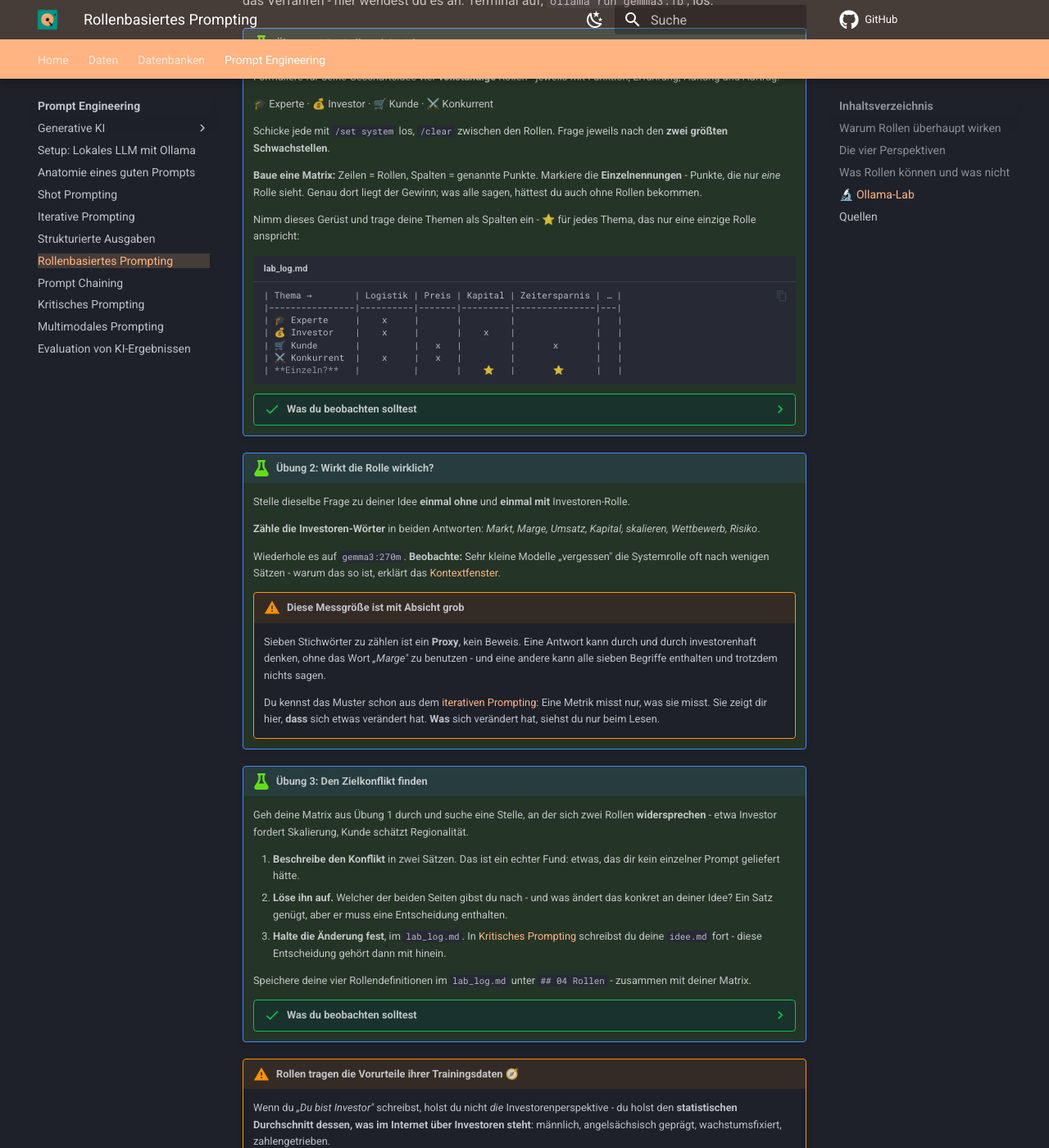
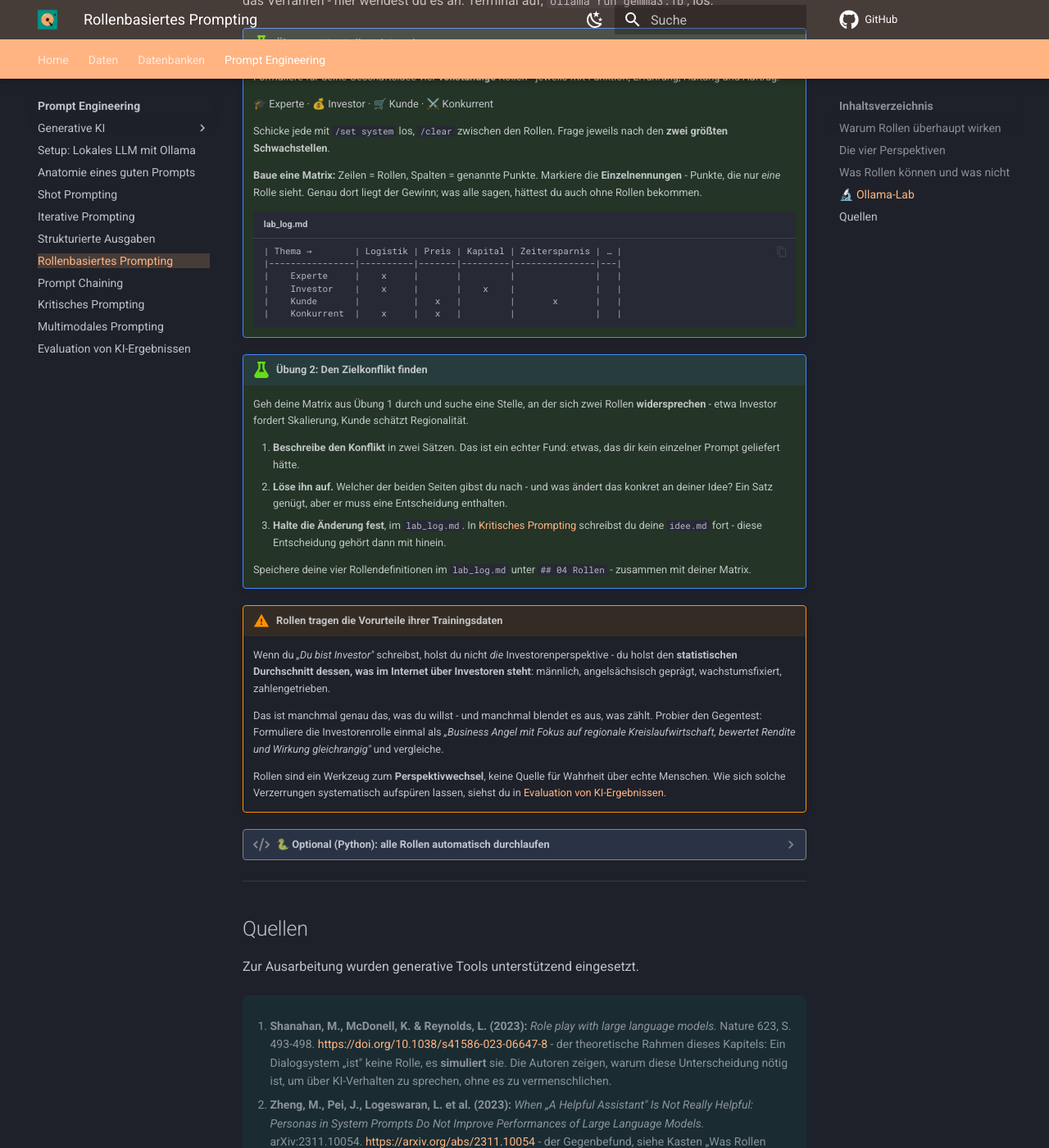
Before and after one commit to mciwing/data-campus, an MkDocs documentation site: the page built from docs/prompt/rollen.md, in a window 1280 px wide and 1400 px high, scrolled down 2833 px. Shown: the whole window at 82% size. Built offline with MkDocs 1.6.1 and Material for MkDocs 9.7.7, drawn with Linux system fonts in a browser that asks for light colours; comment, search, counter and statistics services are not loaded.

Commit message:
Update rollen.md

````diff
--- a/docs/prompt/rollen.md
+++ b/docs/prompt/rollen.md
@@ -164,41 +164,16 @@ Alles ab hier drehst du an **deiner eigenen Geschäftsidee**. Die Beispiele oben
 
     **Baue eine Matrix:** Zeilen = Rollen, Spalten = genannte Punkte. Markiere die **Einzelnennungen** - Punkte, die nur *eine* Rolle sieht. Genau dort liegt der Gewinn; was alle sagen, hättest du auch ohne Rollen bekommen.
 
-    Nimm dieses Gerüst und trage deine Themen als Spalten ein - ⭐ für jedes Thema, das nur eine einzige Rolle anspricht:
-
     ```markdown title="lab_log.md"
     | Thema →        | Logistik | Preis | Kapital | Zeitersparnis | … |
     |----------------|----------|-------|---------|---------------|---|
-    | 🎓 Experte     |    x     |       |         |               |   |
-    | 💰 Investor    |    x     |       |    x    |               |   |
-    | 🛒 Kunde       |          |   x   |         |       x       |   |
-    | ⚔️ Konkurrent  |    x     |   x   |         |               |   |
-    | **Einzeln?**   |          |       |    ⭐   |       ⭐      |   |
+    |    Experte     |    x     |       |         |               |   |
+    |    Investor    |    x     |       |    x    |               |   |
+    |    Kunde       |          |   x   |         |       x       |   |
+    |    Konkurrent  |    x     |   x   |         |               |   |
     ```
 
-    ??? success "Was du beobachten solltest"
-
-        Ein bis zwei Themen nennen **alle vier** Rollen - meist das Offensichtliche (Wettbewerb, Logistik). Diese Punkte hättest du auch ohne Rollen bekommen; sie sind der Beleg dafür, dass die Rollen nicht bloß Zufall produzieren.
-
-        Interessant sind die zwei bis vier **Einzelnennungen**. Erfahrungsgemäß liefert die Kundenrolle die überraschendsten - sie fragt nach Dingen, an die man beim Bauen der Idee nicht denkt (Wann wird geliefert? Was, wenn ich nicht da bin?).
-
-        Wenn bei dir **alle** Rollen dasselbe sagen: Deine Rollen sind zu dünn. Prüfe, ob wirklich alle vier Bestandteile drin sind - besonders die **Haltung** (skeptisch, ungeduldig, angriffslustig) macht den Unterschied.
-
-!!! lab "Übung 2: Wirkt die Rolle wirklich?"
-
-    Stelle dieselbe Frage zu deiner Idee **einmal ohne** und **einmal mit** Investoren-Rolle.
-
-    **Zähle die Investoren-Wörter** in beiden Antworten: *Markt, Marge, Umsatz, Kapital, skalieren, Wettbewerb, Risiko*.
-
-    Wiederhole es auf `gemma3:270m`. **Beobachte:** Sehr kleine Modelle „vergessen" die Systemrolle oft nach wenigen Sätzen - warum das so ist, erklärt das [Kontextfenster](halluzinationen-kontextfenster.md).
-
-    !!! warning "Diese Messgröße ist mit Absicht grob"
-
-        Sieben Stichwörter zu zählen ist ein **Proxy**, kein Beweis. Eine Antwort kann durch und durch investorenhaft denken, ohne das Wort *„Marge"* zu benutzen - und eine andere kann alle sieben Begriffe enthalten und trotzdem nichts sagen.
-
-        Du kennst das Muster schon aus dem [iterativen Prompting](iteratives.md): Eine Metrik misst nur, was sie misst. Sie zeigt dir hier, **dass** sich etwas verändert hat. **Was** sich verändert hat, siehst du nur beim Lesen.
-
-!!! lab "Übung 3: Den Zielkonflikt finden"
+!!! lab "Übung 2: Den Zielkonflikt finden"
 
     Geh deine Matrix aus Übung 1 durch und suche eine Stelle, an der sich zwei Rollen **widersprechen** - etwa Investor fordert Skalierung, Kunde schätzt Regionalität.
 
@@ -208,13 +183,8 @@ Alles ab hier drehst du an **deiner eigenen Geschäftsidee**. Die Beispiele oben
 
     Speichere deine vier Rollendefinitionen im `lab_log.md` unter `## 04 Rollen` - zusammen mit deiner Matrix.
 
-    ??? success "Was du beobachten solltest"
 
-        Der häufigste Konflikt ist **Wachstum gegen Charakter**: Was die Idee attraktiv macht (regional, persönlich, handgemacht), ist genau das, was sie schwer skalierbar macht.
-
-        Die Auflösung ist selten „einer hat recht". Meist ist sie eine **Reihenfolge**: erst das eine, dann das andere - und die Frage wird, woran man merkt, dass der Zeitpunkt zum Wechseln da ist.
-
-!!! warning "Rollen tragen die Vorurteile ihrer Trainingsdaten 🧭"
+!!! warning "Rollen tragen die Vorurteile ihrer Trainingsdaten"
 
     Wenn du *„Du bist Investor"* schreibst, holst du nicht *die* Investorenperspektive - du holst den **statistischen Durchschnitt dessen, was im Internet über Investoren steht**: männlich, angelsächsisch geprägt, wachstumsfixiert, zahlengetrieben.
 
````
